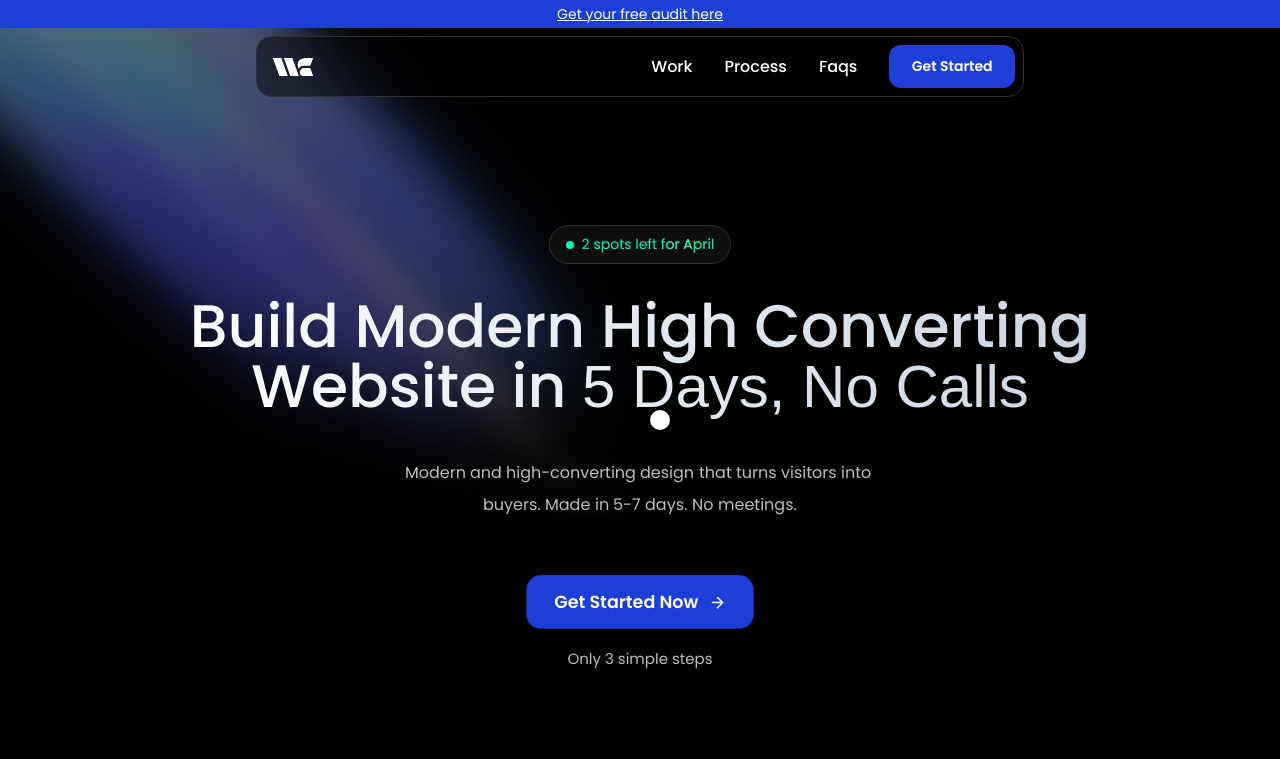
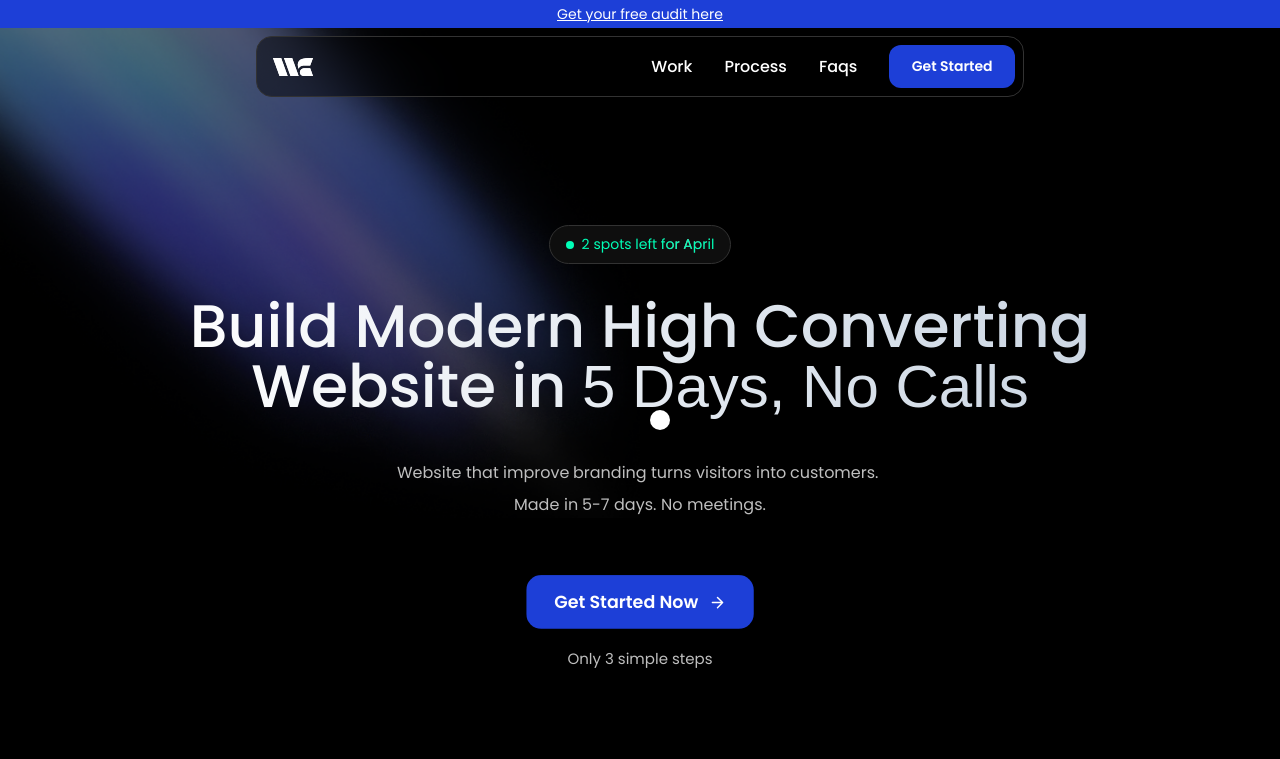
Before and after one commit to JeromeTana/webcraftsman, a Next.js app: page / in a window 1280 px wide. Shown: the top 759 px of the page. Built offline with nearby package versions, Linux system fonts and the light colour scheme; a web font is replaced by a local one.

Commit message:
fix: Update BlurText content for improved branding and customer conversion

```diff
--- a/src/app/page.tsx
+++ b/src/app/page.tsx
@@ -217,7 +217,7 @@ export default function Home() {
             </h1>
           </AnimatedContent>
           <BlurText
-            text="Modern and high-converting design that turns visitors into buyers. Made in 5-7 days. No meetings."
+            text="Website that improve branding turns visitors into customers. Made in 5-7 days. No meetings."
             delay={50}
             animateBy="words"
             direction="top"
```
